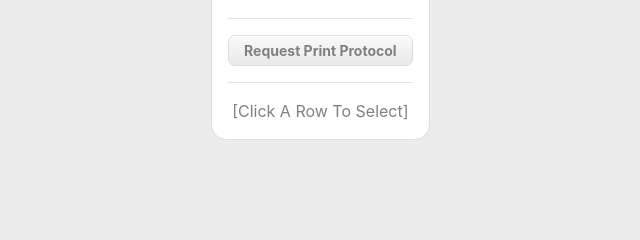
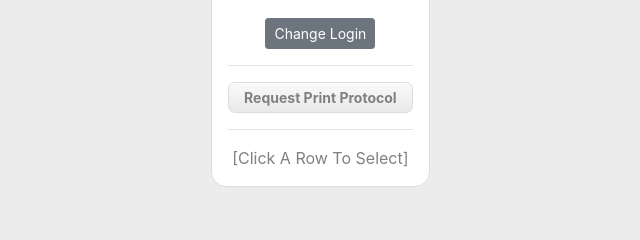
Before and after one commit to cclrobotics/ARTBot, a Python web app: template web/templates/print.html in a window 1280 px wide. Shown: the part 158-398 px from the top of the page, without its empty margins (587-1227 px from the left). Run offline with Jinja, Linux system fonts and the light colour scheme; the template is opened without the code that fills it: most values are stand-ins (such as "Sample title", 1, 10 or a date in 2020); some libraries are stand-ins or nearby versions.

Commit message:
add simple user-change workflow

```diff
--- a/web/static/js/print/presentation.js
+++ b/web/static/js/print/presentation.js
@@ -67,6 +67,10 @@ app.presentation = function(view, model) {
 		model.jobs.get();
 	});
 
+	view.changeLogin.register.onClick(function(){
+		view.login.show();
+	});
+
 	view.login.register.onSubmit(function(user, password) {
 		model.user.login(user, password)
 	});
@@ -129,6 +133,7 @@ app.presentation = function(view, model) {
 			view.login.hide();
 			model.user.set_name(action.payload.user);
 			model.jobs.get();
+			view.submit.enable();
 		}
 		, 'UPDATE_USER' : function(action) {
 			view.userLabel.update(action.payload.name);
@@ -137,6 +142,8 @@ app.presentation = function(view, model) {
 			view.warningModal.show(notAuthorizedMessage);
 			view.selectedJobList.disable();
 			view.submit.disable();
+			view.board.clear();
+			model.jobs.clear();
 		}
 		, 'JOB_DATA': function(action) {
 			createJobBoard(action.payload.job_data);
--- a/web/static/js/print/view.js
+++ b/web/static/js/print/view.js
@@ -17,6 +17,7 @@ app.view = function($, model) {
 		, successModal: $('#success-modal')
 		, errorModal: $('#error-modal')
 		, errorBody: $('#error-modal').find('.error-msg')
+		, loginChangeBtn: $('#change-login')
 		, loginModal: $('#login-modal')
 		, loginMsg: $('#login-msg')
 		, loginForm: $('#login-form')
@@ -279,6 +280,21 @@ app.view = function($, model) {
 		return that;
 	}(DOM.userLabel);
 
+	that.changeLogin = function(changeLogin) {
+		let that = {};
+
+		that.register = {
+			onClick: function(handler) {
+				changeLogin.on('click', function(event) {
+					event.preventDefault();
+					changeLogin.blur();
+					handler();
+				});
+			}
+		};
+		return that;
+	}(DOM.loginChangeBtn)
+
 	that.submit = function(submit) {
 		let that = {};
 		that.disable = function() {
--- a/web/templates/print.html
+++ b/web/templates/print.html
@@ -18,6 +18,11 @@
 			<div id="sidebar-right" class="d-flex flex-column align-content-start mr-2">
 				<div id="submission-block" class="info-block p-3 text-center">
 					<div id="user-label">Not Logged In</div>
+					<form class="login-button"></form>
+						<button type="submit" id="change-login" class="btn btn-sm btn-secondary">
+							Change Login
+						</button>
+					</form>
 					<hr>
 					<div id="submission-error" class="w-100">
 						<span>
```
